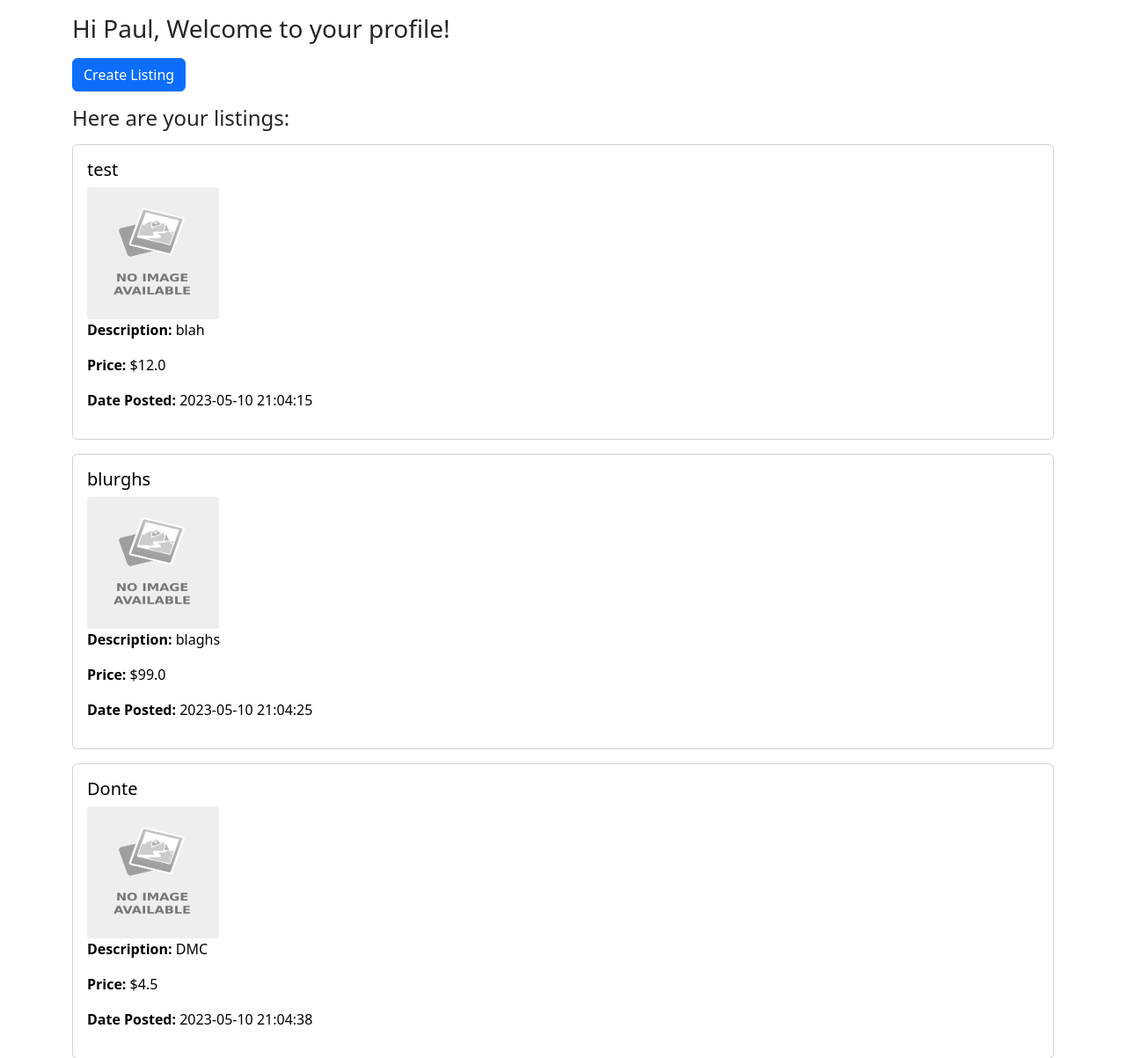
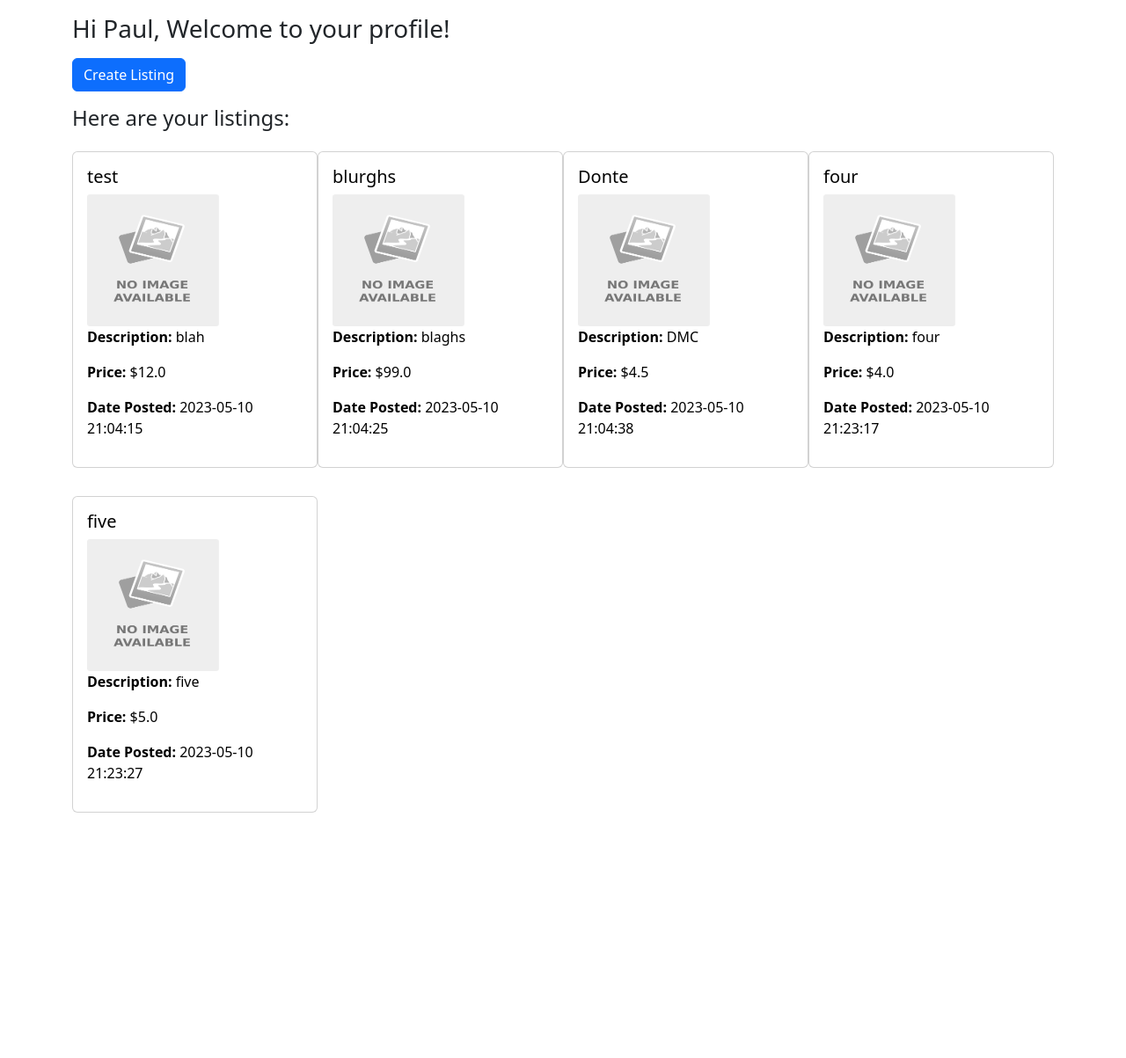
Before and after one commit to KagaSumi/Student-Sales, a Flask app: page /profile in a window 1280 px wide. Shown: the part 56-1259 px from the top of the page at 88% size. After the commit the page ends 980 px from the top, so only its background shows below. Run offline with Flask 3, Linux system fonts and the light colour scheme; a user stored in the database is signed in.

Commit message:
Added CSS for Grid layout of cards for Profile.html, additional styling will come from CSS additions for Create_Listing work

```diff
--- /dev/null
+++ b/static/css/profile.css
@@ -0,0 +1,4 @@
+#profilediv {
+    display: grid;
+    grid-template-columns: 1fr 1fr 1fr 1fr;
+}
--- a/templates/profile.html
+++ b/templates/profile.html
@@ -1,10 +1,17 @@
-{% extends "base.html" %} {% block content %}
+{% extends "base.html" %}
+
+{% block css%}
+<link rel="stylesheet" href="../static/css/profile.css">
+{% endblock %}
+
+{% block content %}
 <h3 class="my-3">Hi {{ user.first_name }}, Welcome to your profile!</h3>
 <div class="my-3">
     <a href="{{ url_for('views.create_listing') }}" class="btn btn btn-primary">Create Listing</a>
 </div>
 
 <h4>Here are your listings:</h4>
+<div id="profilediv">
 {% if user.listings %}
 {% for listing in user.listings %}
 <a href="{{ url_for('views.edit_listing', listing_id=listing.id) }}" class="text-decoration-none text-black">
@@ -32,4 +39,5 @@
 {% else %}
 <p>You have not made any listings.</p>
 {% endif %}
+</div>
 {% endblock %}
```
Also changed, not shown: database/database.db (added).
